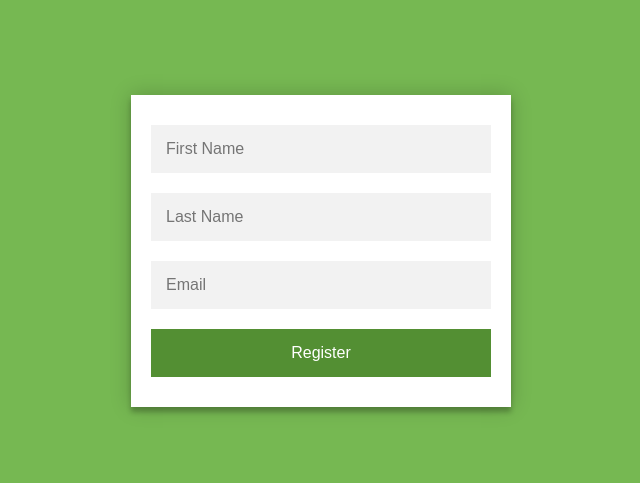
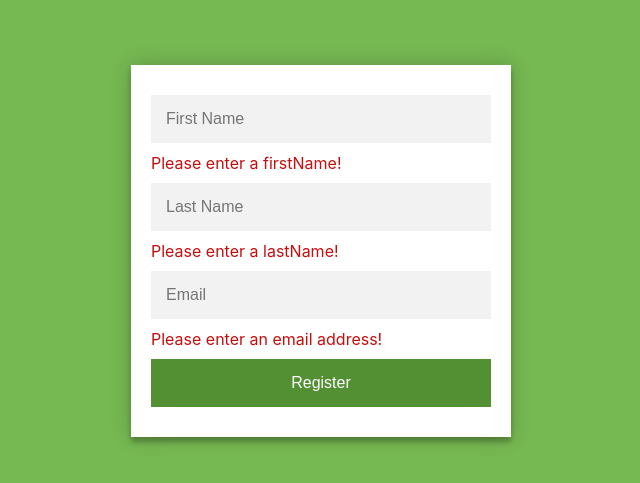
Before and after one commit to Abolfazl181920/Form, a React (Create React App) app: page / in a window 1280 px wide. Shown: the part 157-640 px from the top of the page, without its empty margins (319-959 px from the left). Built offline with nearby package versions, Linux system fonts and the light colour scheme.

Commit message:
add static and styles of error message

```diff
--- a/src/App.js
+++ b/src/App.js
@@ -39,6 +39,8 @@ const App = () => {
           placeholder="First Name"
           name="firstName"
         />
+        <span>Please enter a firstName!</span>
+
         <input
           onChange={handleLastName}
           value={values.lastName}
@@ -48,6 +50,8 @@ const App = () => {
           placeholder="Last Name"
           name="lastName"
         />
+        <span>Please enter a lastName!</span>
+
         <input
           onChange={handleEmail}
           value={values.email}
@@ -57,6 +61,8 @@ const App = () => {
           placeholder="Email"
           name="email"
         />
+        <span>Please enter an email address!</span>
+
         <button className="form-field" type="submit">
           Register
         </button>
--- a/src/index.css
+++ b/src/index.css
@@ -5,6 +5,7 @@
   --white: #fff;
   --inputwhite:#f2f2f2;
   --errormessage: #ffa4a4;
+  --error: rgb(197, 14, 14);
 }
 
 body {
@@ -58,6 +59,10 @@ input {
   border: 2px solid var(--errormessage);
 }
 
+span {
+  color: var(--error);
+}
+
 button {
   background: var(--boldgreen);
   color: var(--white);
```
